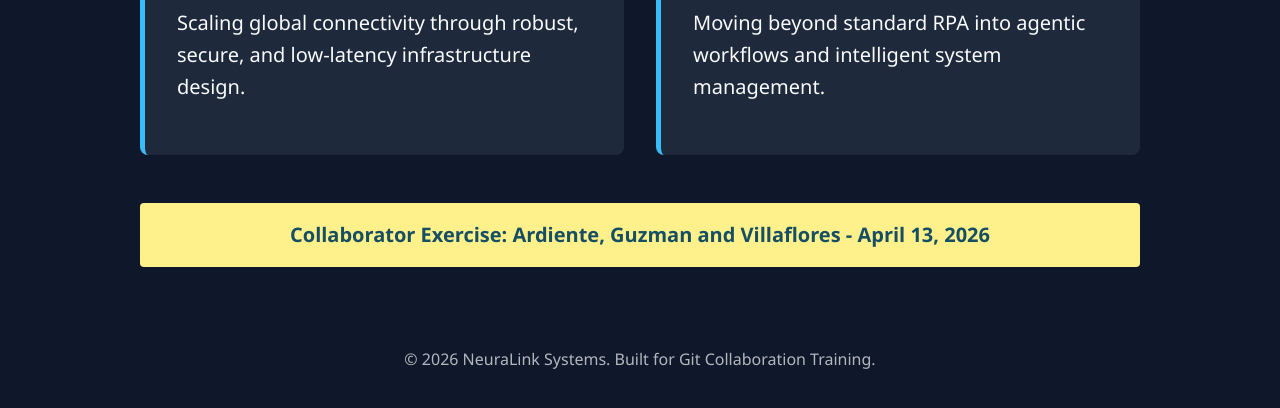
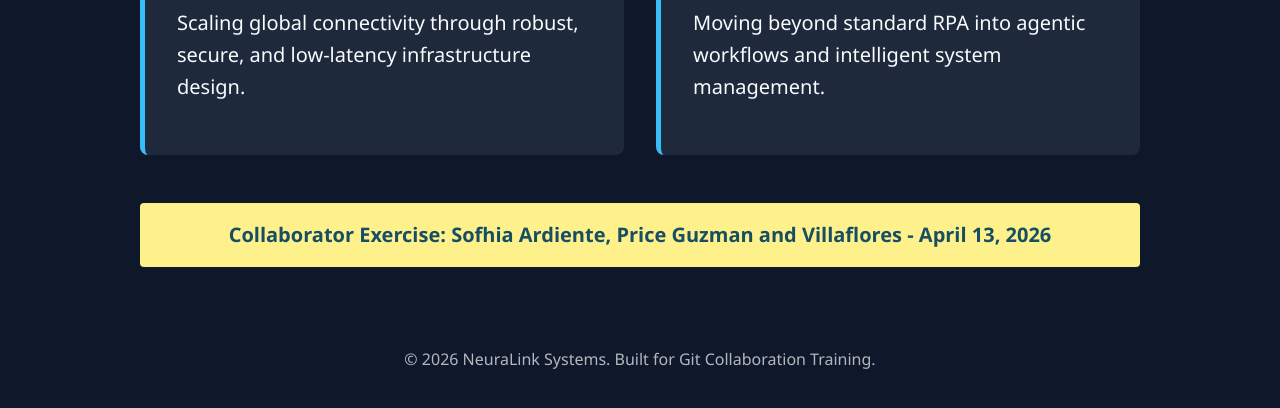
Before and after one commit to ivjiro/basta-repo, a plain HTML site: page index.html in a window 1280 px wide. Shown: the part 596-1004 px from the top of the page. Drawn offline with Linux system fonts and the light colour scheme.

Commit message:
edited line 116 by Guzman

```diff
--- a/index.html
+++ b/index.html
@@ -113,7 +113,7 @@
         </div>
 
         <div class="edit-zone">
-            Collaborator Exercise: Ardiente, Guzman and Villaflores - April 13, 2026
+            Collaborator Exercise:  Sofhia Ardiente, Price Guzman and Villaflores - April 13, 2026
         </div>
     </div>
 
```
